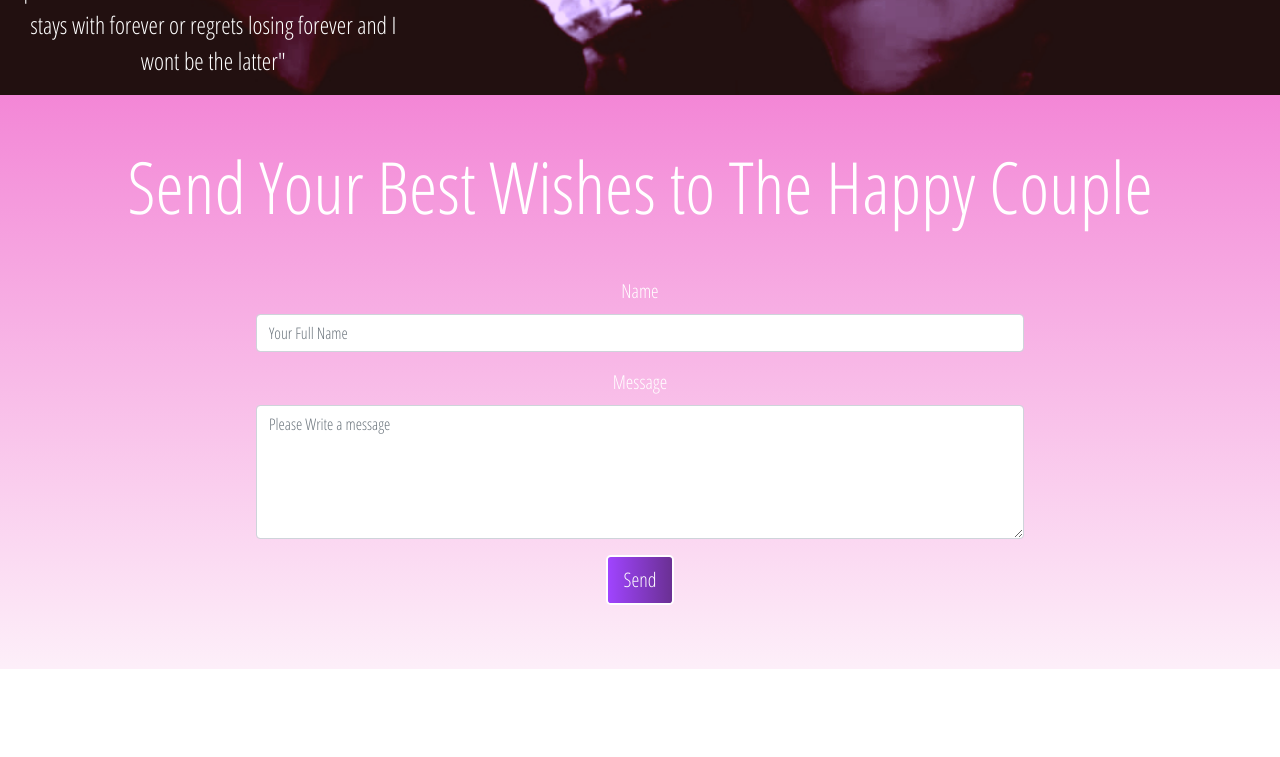
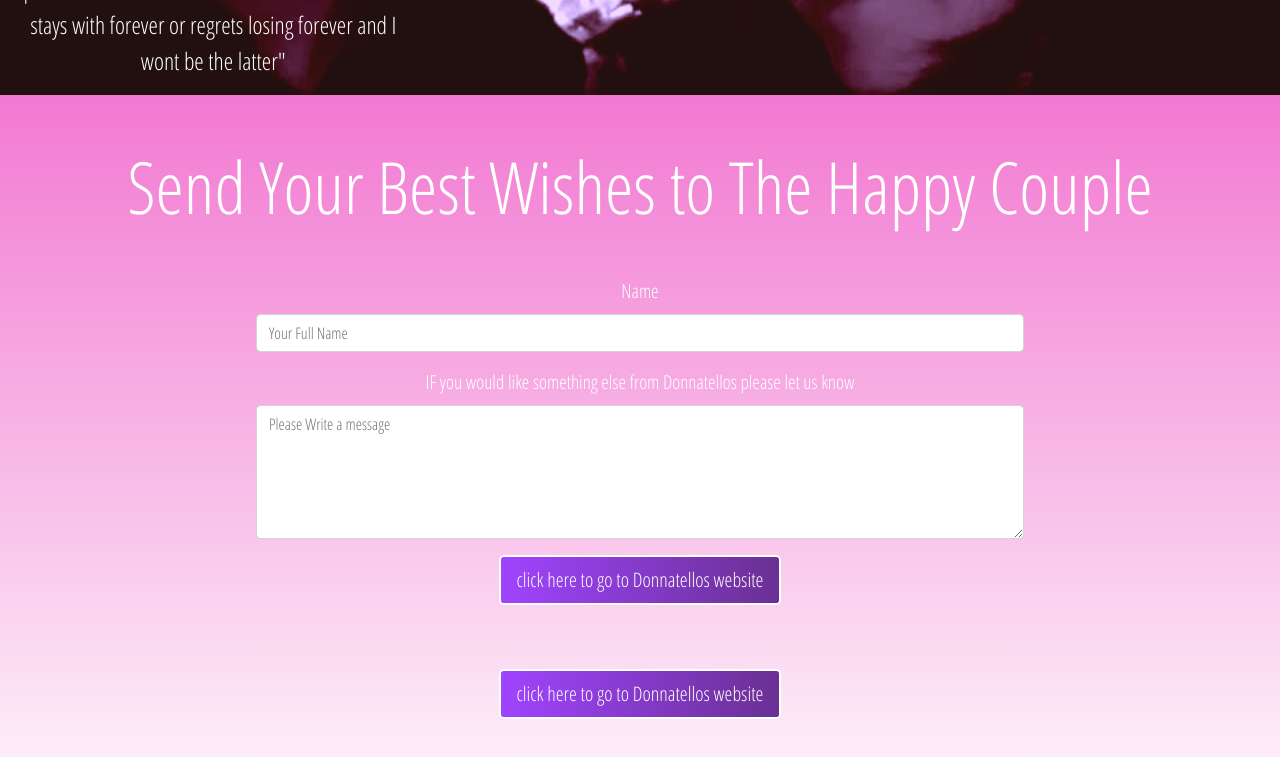
Before and after one commit to dannyboy2005/weddingDate, a plain HTML site: page docs/index.html in a window 1280 px wide. Shown: the part 2349-3106 px from the top of the page. Before the commit the page ends 3018 px from the top, so only its background shows below. Drawn offline with nearby package versions, Linux system fonts and the light colour scheme; a web font is replaced by a local one.

Commit message:
chaanges

```diff
--- a/docs/index.html
+++ b/docs/index.html
@@ -168,7 +168,10 @@
             />
           </div>
           <div class="form-group">
-            <label for="message">Message</label>
+            <label for="message"
+              >IF you would like something else from Donnatellos please let us
+              know</label
+            >
             <textarea
               class="form-control"
               name="message"
@@ -180,11 +183,18 @@
             ></textarea>
           </div>
           <p>
-            <button class="btn btn-primary btn-lg mb-5" type="submit">
-              Send
-            </button>
+            <a href="http://donatellorestaurant.co.uk/" target="blank"
+              ><button class="btn btn-primary btn-lg mb-5" type="submit">
+                click here to go to Donnatellos website
+              </button></a
+            >
           </p>
         </form>
+        <a href="http://donatellorestaurant.co.uk/" target="blank"
+          ><button class="btn btn-primary btn-lg mb-5" type="submit">
+            click here to go to Donnatellos website
+          </button></a
+        >
       </div>
     </section>
     <script
```
